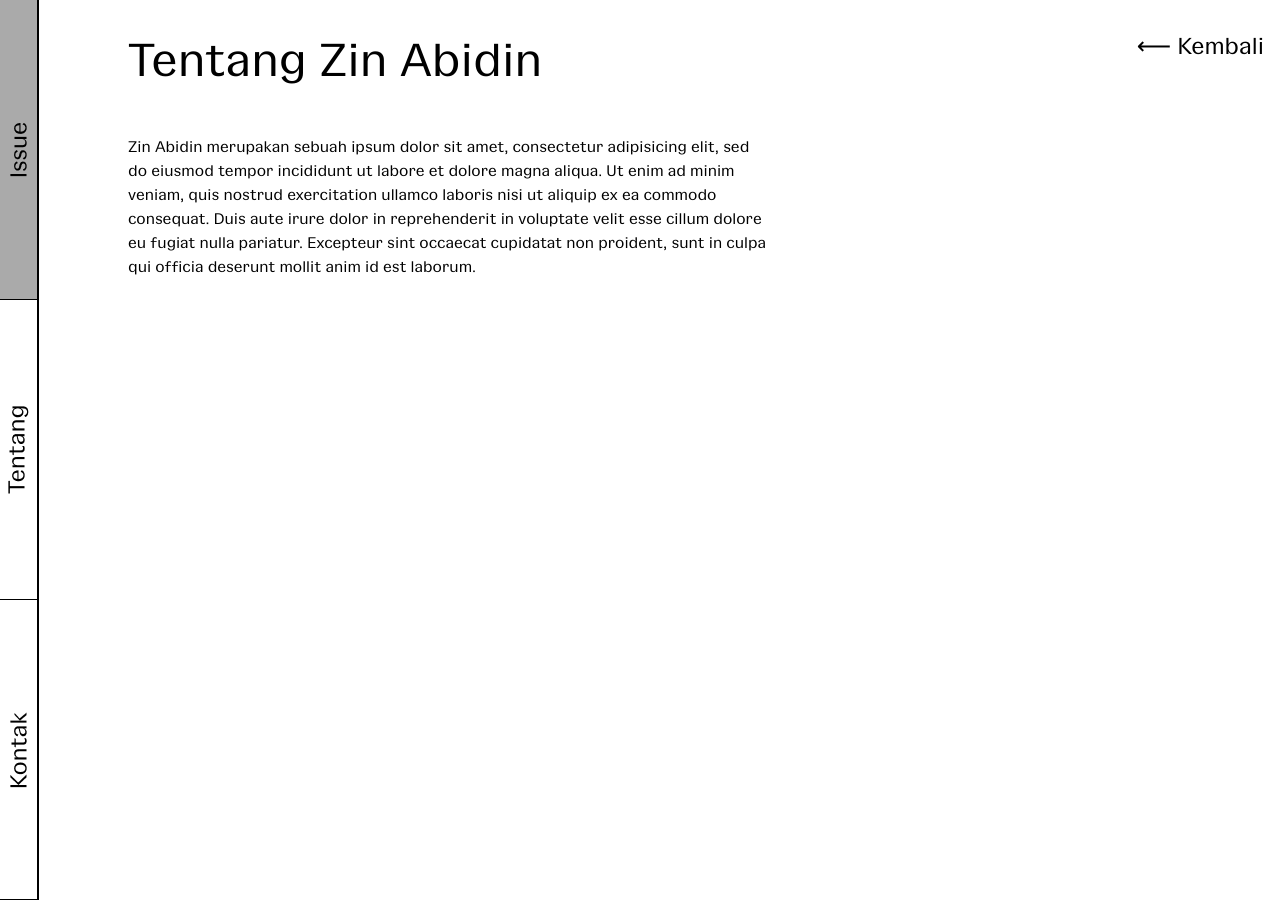
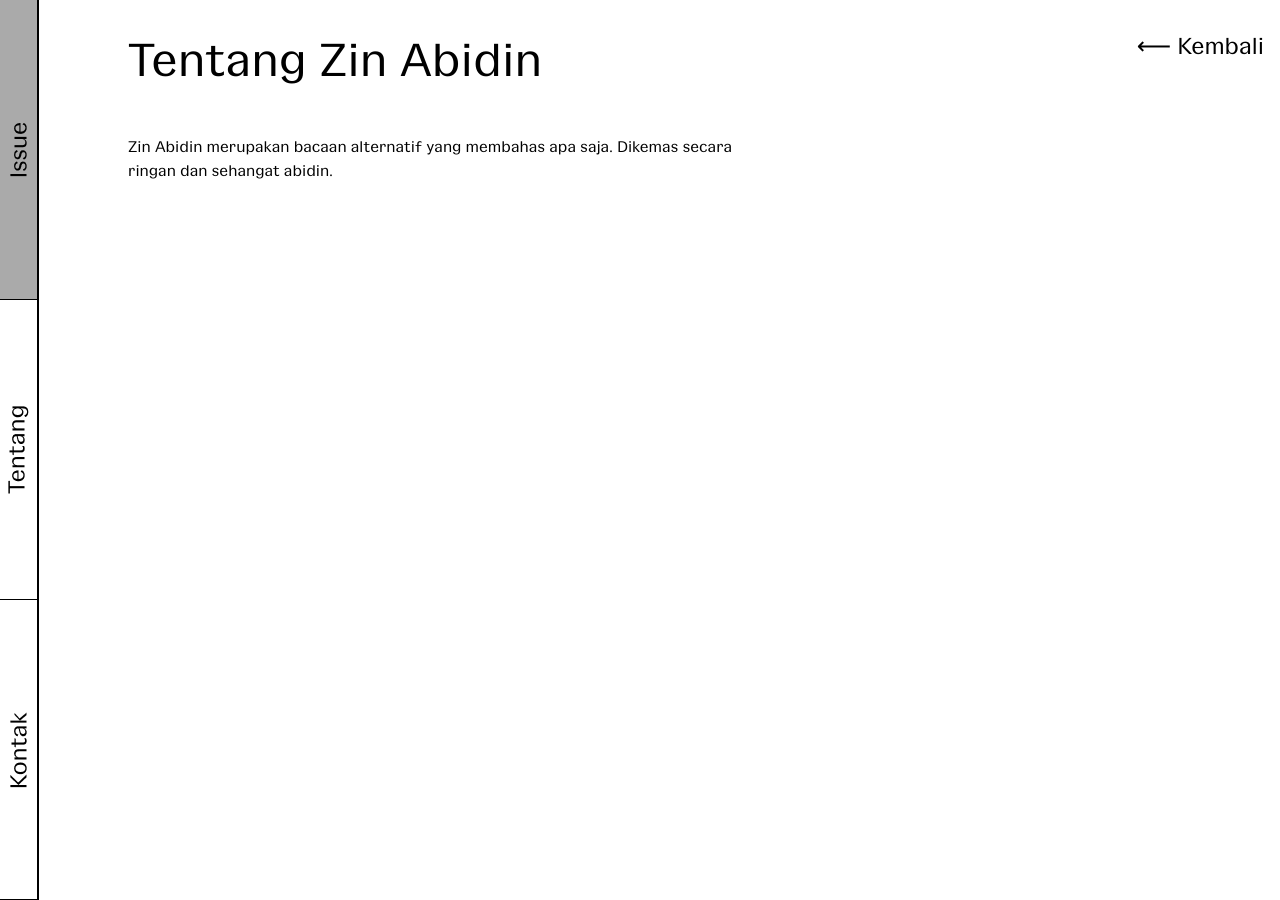
Before and after one commit to zinabidin/zinabidin.github.io, a Jekyll site: the page built from about.html, in a window 1280 px wide. Built offline with Jekyll 4.4.1, drawn with Linux system fonts in a browser that asks for light colours.

Commit message:
Update from Forestry.io Rizal Ramadhan updated _data/info.yml

```diff
--- a/_data/info.yml
+++ b/_data/info.yml
@@ -1,16 +1,12 @@
 ---
-about: Zin Abidin merupakan sebuah ipsum dolor sit amet, consectetur adipisicing elit,
-  sed do eiusmod tempor incididunt ut labore et dolore magna aliqua. Ut enim ad minim
-  veniam, quis nostrud exercitation ullamco laboris nisi ut aliquip ex ea commodo
-  consequat. Duis aute irure dolor in reprehenderit in voluptate velit esse cillum
-  dolore eu fugiat nulla pariatur. Excepteur sint occaecat cupidatat non proident,
-  sunt in culpa qui officia deserunt mollit anim id est laborum.
+about: Zin Abidin merupakan bacaan alternatif yang membahas apa saja. Dikemas secara
+  ringan dan sehangat abidin.
 email:
   display: email.zinabidin@gmail.com
   link: mailto:email.zinabidin@gmail.com
 phone:
-  display: "+6285623789444"
-  link: tel:+6285623789444
+  display: ''
+  link: ''
 instagram:
   display: Instagram
   link: https://www.instagram.com/
```
